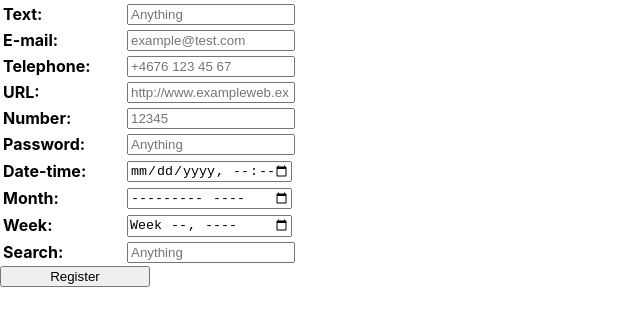
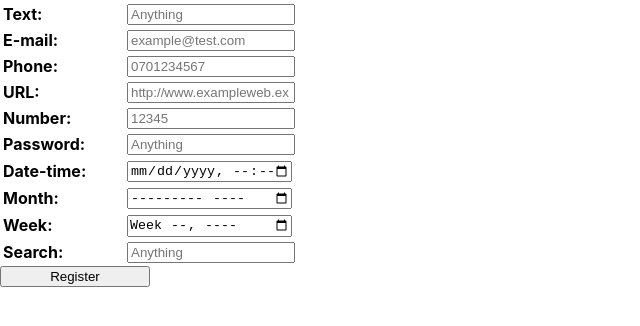
Before and after one commit to c16linst/examensarbete, a React (Create React App) app in the folder React/AdvancedForm/react-app/: page / in a window 1280 px wide. Shown: the top 326 px of the page, without its empty margins (0-640 px from the left). Built offline with nearby package versions, Linux system fonts and the light colour scheme.

Commit message:
Split Form component into smaller components (TableRow and Input)

```diff
--- a/React/AdvancedForm/react-app/src/App.js
+++ b/React/AdvancedForm/react-app/src/App.js
@@ -13,6 +13,133 @@ class Form extends Component {
   constructor(props) {
     super(props);
 
+    this.formRef = React.createRef();
+  }
+
+  handleSubmit(e) {
+    e.preventDefault();
+
+    let form = this.formRef.current;
+    if(form.checkValidity()) form.submit();
+  }
+
+  renderTableRows() {
+    const rowContent = [
+      {
+        type: 'text',
+        placeholder: 'Anything',
+        label: 'Text'
+      },
+      {
+        type: 'email',
+        placeholder: 'example@test.com',
+        label: 'E-mail'
+      },
+      {
+        type: 'tel',
+        placeholder: '0701234567',
+        label: 'Phone'
+      },
+      {
+        type: 'url',
+        placeholder: 'http://www.exampleweb.ex',
+        label: 'URL'
+      },
+      {
+        type: 'number',
+        placeholder: '12345',
+        label: 'Number'
+      },
+      {
+        type: 'password',
+        placeholder: 'Anything',
+        label: 'Password'
+      },
+      {
+        type: 'datetime-local',
+        placeholder: '2019-01-01T09:30',
+        label: 'Date-time'
+      },
+      {
+        type: 'month',
+        placeholder: '2019-01',
+        label: 'Month'
+      },
+      {
+        type: 'week',
+        placeholder: '2019-W01',
+        label: 'Week'
+      },
+      {
+        type: 'search',
+        placeholder: 'Anything',
+        label: 'Search'
+      }
+    ];
+
+    const tableRows = rowContent.map((tableRow) =>
+      <TableRow
+        key={tableRow.type}
+        type={tableRow.type}
+        placeholder={tableRow.placeholder}
+        label={tableRow.label} />
+    );
+
+    return tableRows;
+  }
+
+  render() {
+    let handleSubmit = this.handleSubmit;
+
+    return (
+      <form
+        style={{display: 'flex', flexDirection: 'column', width: '150px'}}
+        ref={this.formRef}
+        noValidate >
+        <table>
+          <tbody>
+            {this.renderTableRows()}
+          </tbody>
+        </table>
+        <Input
+          type="submit"
+          handleSubmit={handleSubmit.bind(this)} />
+
+      </form>
+    );
+  }
+}
+
+class TableRow extends Component {
+  render() {
+    let id = this.props.type;
+    if(id === 'datetime-local') id = 'date';
+
+    return (
+      <tr>
+        <td>
+        <label
+          htmlFor={this.props.type}
+          style={{display: 'inline-block', width: '120px', fontWeight: 'bold'}} >
+          {this.props.label}:
+        </label>
+        </td>
+        <td>
+          <Input
+            id={id}
+            type={this.props.type}
+            placeholder={this.props.placeholder} />
+
+        </td>
+      </tr>
+    );
+  }
+}
+
+class Input extends Component {
+  constructor(props) {
+    super(props);
+
     this.state = {
       username: '',
       email: '',
@@ -25,8 +152,6 @@ class Form extends Component {
       week: '',
       search: ''
     }
-
-    this.formRef = React.createRef();
   }
 
   handleInput(e) {
@@ -36,73 +161,33 @@ class Form extends Component {
     this.setState({ [name]: value });
   }
 
-  tablerow(type, placeholder, label, options) {
-    var width = '160px';
-    if(options === 'search') width = '168px';
+  render() {
+    let width = '160px';
+    if(this.props.type === 'search') width = '168px';
 
-    var id = type;
-    if(options === 'date') id = 'date';
-
-    return (
-      <tr>
-        <td>
-        <label
-          htmlFor={type}
-          style={{display: 'inline-block', width: '120px', fontWeight: 'bold'}} >
-          {label}:
-        </label>
-        </td>
-        <td>
-          <input
-            type={type}
-            id={id}
-            name={type}
-            placeholder={placeholder}
-            value={this.state.name}
-            onChange={(e) => this.handleInput(e)}
-            style={{width: width}}
-            required
-          />
-        </td>
-      </tr>
-    );
-  }
-
-  handleSubmit(e) {
-    e.preventDefault();
-
-    let form = this.formRef.current;
-    if(form.checkValidity()) form.submit();
-  }
-
-  render() {
-    return (
-      <form
-        style={{display: 'flex', flexDirection: 'column', width: '150px'}}
-        ref={this.formRef}
-        noValidate >
-        <table>
-          <tbody>
-            {this.tablerow('text', 'Anything', 'Text')}
-            {this.tablerow('email', 'example@test.com', 'E-mail')}
-            {this.tablerow('tel', '+4676 123 45 67', 'Telephone')}
-            {this.tablerow('url', 'http://www.exampleweb.ex', 'URL')}
-            {this.tablerow('number', '12345', 'Number')}
-            {this.tablerow('password', 'Anything', 'Password')}
-            {this.tablerow('datetime-local', '2019-01-01T09:30', 'Date-time', 'date')}
-            {this.tablerow('month', '2019-01', 'Month')}
-            {this.tablerow('week', '2019-W01', 'Week')}
-            {this.tablerow('search', 'Anything', 'Search', 'search')}
-          </tbody>
-        </table>
+    if(this.props.type === 'submit') {
+      return (
         <input
           type="submit"
           id="submit-form"
           value="Register"
-          onClick={(e) => this.handleSubmit(e)}
+          onClick={(e) => this.props.handleSubmit(e)}
         />
-      </form>
-    );
+      );
+    } else {
+      return (
+        <input
+          type={this.props.type}
+          id={this.props.id}
+          name={this.props.type}
+          placeholder={this.props.placeholder}
+          value={this.state.name}
+          onChange={(e) => this.handleInput(e)}
+          style={{width: width}}
+          required
+        />
+      );
+    }
   }
 }
 
```
